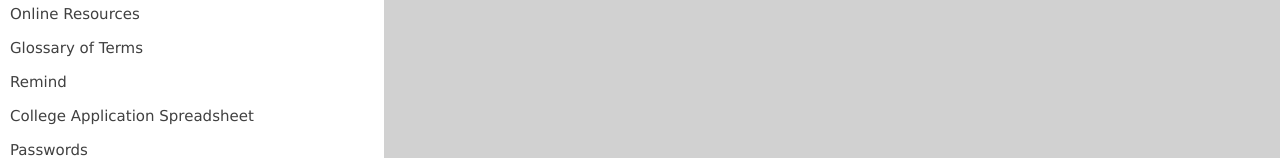
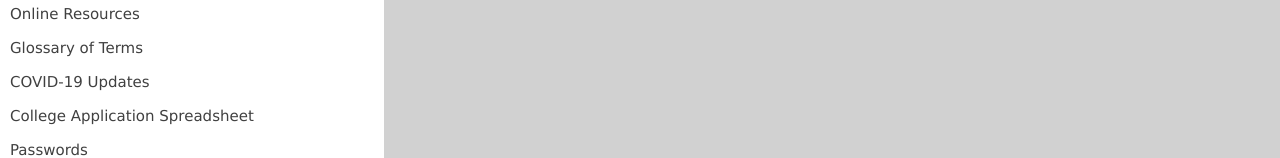
Before and after one commit to dvbluebook/bluebook, a plain HTML site: page deadlines.html in a window 1280 px wide. Shown: the part 1249-1407 px from the top of the page. Drawn offline with Linux system fonts and the light colour scheme.

Commit message:
Update deadlines.html

```diff
--- a/deadlines.html
+++ b/deadlines.html
@@ -50,7 +50,7 @@
      <a href = "ncaa-ref.html"> NCAA Quick Reference Sheet </a>
      <a href = "resources.html"> Online Resources </a>
      <a href = "glossary.html"> Glossary of Terms </a>
-     <a href = "remind.html"> Remind </a>
+     <a href = "covid.html"> COVID-19 Updates </a>
      <a href = "app-spread.html"> College Application Spreadsheet </a>
      <a href = "passwords.html"> Passwords </a>
     </div>
```
